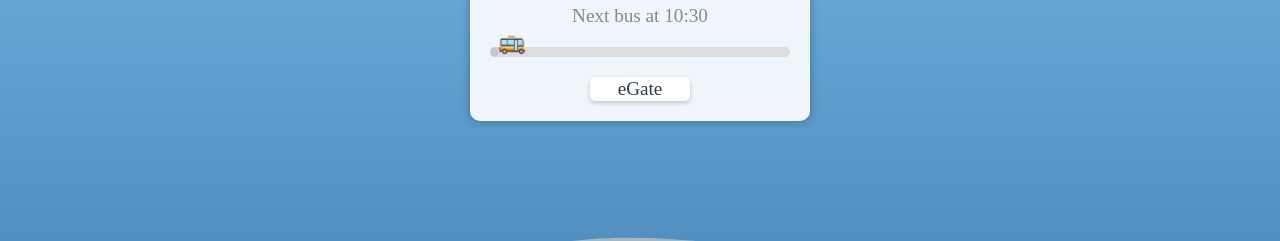
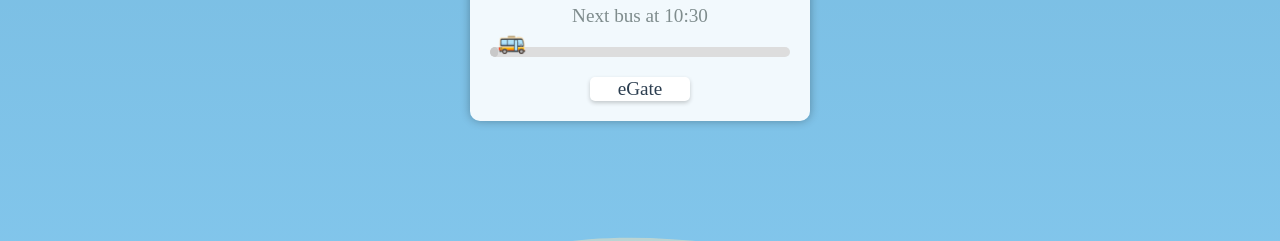
Before and after one commit to adriacp96/etihad, a plain HTML site: page index.html in a window 1280 px wide. Shown: the part 420-661 px from the top of the page. Drawn offline with Linux system fonts and the light colour scheme; a web font is replaced by a local one.

Commit message:
Update index.html

```diff
--- a/index.html
+++ b/index.html
@@ -36,6 +36,7 @@
             background-size: cover;
             background-attachment: fixed;
             z-index: 0;
+            transition: background 5s ease;
         }
         body {
             font-family: "Etihad Altis Book Book";
@@ -424,19 +425,55 @@
     const starsContainer = document.getElementById('starsContainer');
     let gradient;
 
-            const dayLength = 12 * 60;
-            const sunrise = 6 * 60;
-            const sunset = 18 * 60;
-            const moonrise = sunset;
-            const moonset = sunrise + 1440;
+    // Define time periods (in minutes since midnight)
+    const sunriseStart = 5 * 60; // 5:00 AM
+    const sunriseEnd = 7 * 60; // 7:00 AM
+    const dayEnd = 17 * 60; // 5:00 PM
+    const sunsetEnd = 19 * 60; // 7:00 PM
+    const dayLength = 12 * 60; // For celestial movement
 
-            const isDay = totalMinutes >= sunrise && totalMinutes < sunset;
-            if (isDay) {
-                gradient = 'linear-gradient(to bottom, #87cefa, #4682b4)';
+    // Helper function to interpolate between two colors
+    function interpolateColor(color1, color2, factor) {
+        const result = color1.slice(1).match(/.{2}/g).map((hex, i) => {
+            const c1 = parseInt(hex, 16);
+            const c2 = parseInt(color2.slice(1).match(/.{2}/g)[i], 16);
+            const value = Math.round(c1 + (c2 - c1) * factor);
+            return value.toString(16).padStart(2, '0');
+        });
+        return `#${result.join('')}`;
+    }
+
+    // Determine time period and set gradient
+    if (totalMinutes >= sunriseStart && totalMinutes < sunriseEnd) {
+        // Sunrise: Warm orange, pink, yellow
+        const factor = (totalMinutes - sunriseStart) / (sunriseEnd - sunriseStart);
+        const topColor = interpolateColor('#ff4500', '#ffd700', factor); // Orange to yellow
+        const bottomColor = interpolateColor('#ff69b4', '#87ceeb', factor); // Pink to light blue
+        gradient = `linear-gradient(to bottom, ${topColor}, ${bottomColor})`;
+        celestial.textContent = '☀️';
+        starsContainer.style.display = 'none';
+    } else if (totalMinutes >= sunriseEnd && totalMinutes < dayEnd) {
+        // Daytime: Bright blue tones
+        const factor = (totalMinutes - sunriseEnd) / (dayEnd - sunriseEnd);
+        const topColor = interpolateColor('#87ceeb', '#4682b4', factor); // Light to medium blue
+        const bottomColor = interpolateColor('#b0e0e6', '#1e90ff', factor); // Cyan to deep blue
+        gradient = `linear-gradient(to bottom, ${topColor}, ${bottomColor})`;
+        celestial.textContent = '☀️';
+        starsContainer.style.display = 'none';
+    } else if (totalMinutes >= dayEnd && totalMinutes < sunsetEnd) {
+        // Sunset: Reddish, golden, purple
+        const factor = (totalMinutes - dayEnd) / (sunsetEnd - dayEnd);
+        const topColor = interpolateColor('#ffd700', '#ff4500', factor); // Yellow to orange-red
+        const bottomColor = interpolateColor('#ff8c00', '#4b0082', factor); // Orange to indigo
+        gradient = `linear-gradient(to bottom, ${topColor}, ${bottomColor})`;
         celestial.textContent = '☀️';
         starsContainer.style.display = 'none';
     } else {
-                gradient = 'linear-gradient(to bottom, #191970, #000080)';
+        // Night: Deep blue and indigo
+        const factor = ((totalMinutes < sunriseStart ? totalMinutes + 1440 : totalMinutes) - sunsetEnd) / (sunriseStart + 1440 - sunsetEnd);
+        const topColor = interpolateColor('#191970', '#000033', factor); // Midnight blue to darker blue
+        const bottomColor = interpolateColor('#000080', '#1c2526', factor); // Navy to dark teal
+        gradient = `linear-gradient(to bottom, ${topColor}, ${bottomColor})`;
         celestial.textContent = '🌙';
         starsContainer.style.display = 'block';
         if (!starsCreated) {
@@ -444,14 +481,19 @@
             starsCreated = true;
         }
     }
-            document.getElementById('background-container').style.background = gradient;
 
+    // Apply gradient with smooth transition
+    const backgroundContainer = document.getElementById('background-container');
+    backgroundContainer.style.transition = 'background 5s ease';
+    backgroundContainer.style.background = gradient;
+
+    // Update celestial body position
     let progress;
-            if (isDay) {
-                progress = (totalMinutes - sunrise) / dayLength;
+    if (totalMinutes >= sunriseStart && totalMinutes < sunsetEnd) {
+        progress = (totalMinutes - sunriseStart) / (sunsetEnd - sunriseStart);
     } else {
-                const adjustedMinutes = totalMinutes < sunrise ? totalMinutes + 1440 : totalMinutes;
-                progress = (adjustedMinutes - moonrise) / dayLength;
+        const adjustedMinutes = totalMinutes < sunriseStart ? totalMinutes + 1440 : totalMinutes;
+        progress = (adjustedMinutes - sunsetEnd) / (sunriseStart + 1440 - sunsetEnd);
     }
     progress = Math.max(0, Math.min(1, progress));
 
```
Lines whose indentation alone changed are shown as unchanged.
